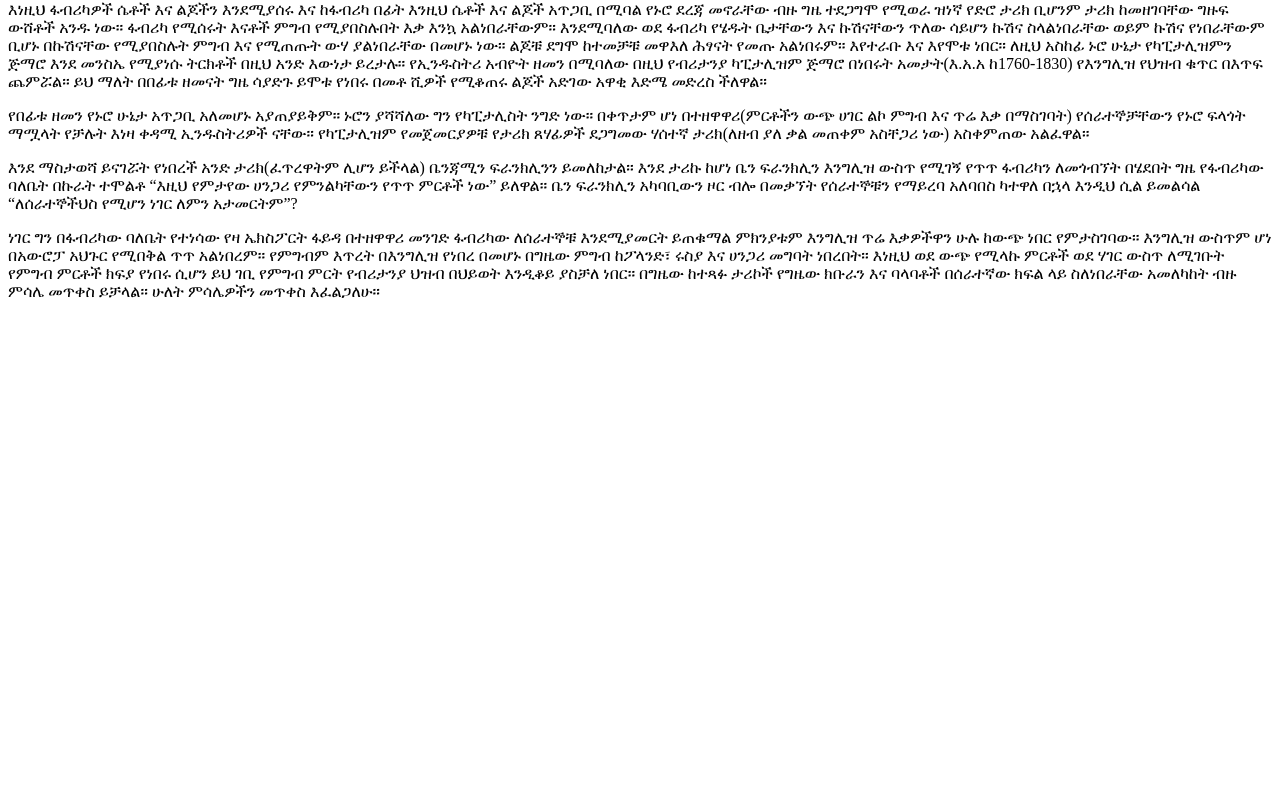
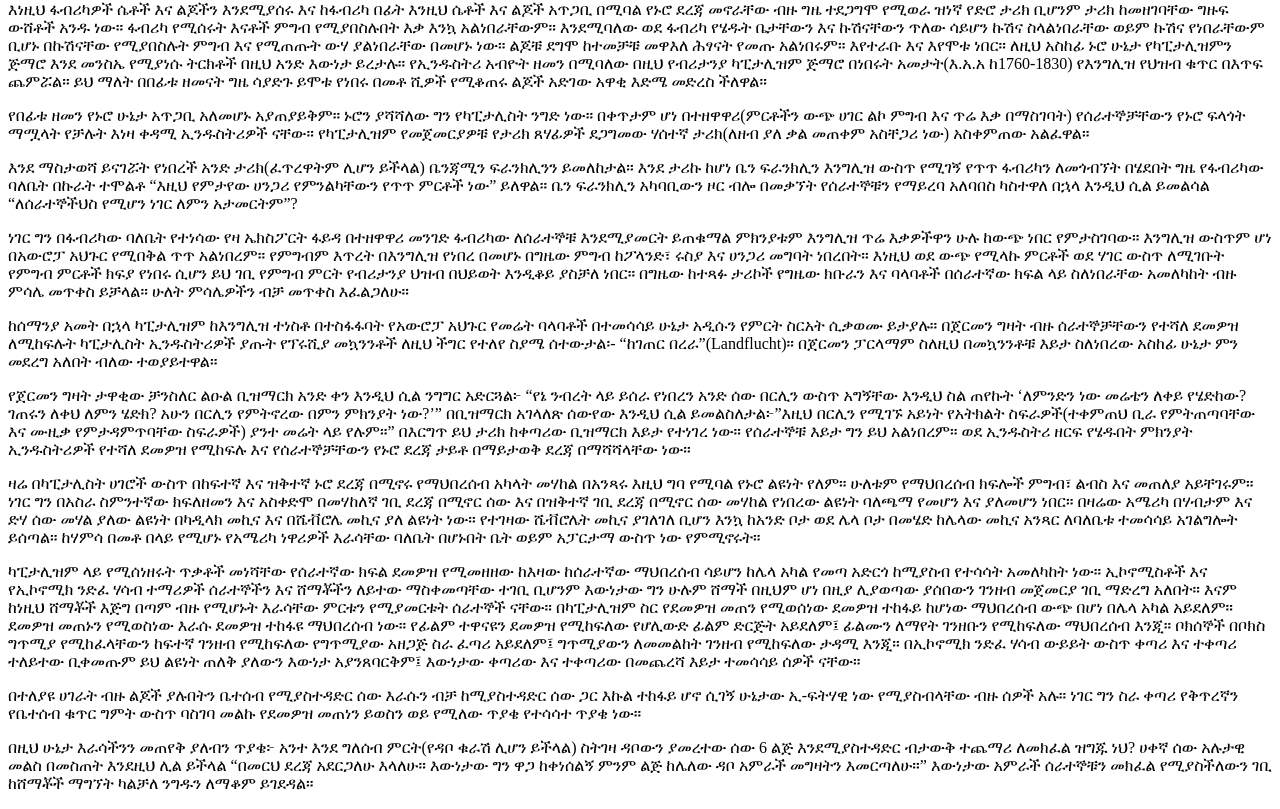
Before and after one commit to mickykebe/book-economic-policy-thoughts-for-today-and-tomorrow, a Next.js app: page /capitalism in a window 1280 px wide. Shown: the part 1387-2196 px from the top of the page. Before the commit the page ends 1704 px from the top, so only its background shows below. Built offline with nearby package versions, Linux system fonts and the light colour scheme.

Commit message:
capitalism wip

```diff
--- a/pages/capitalism.mdx
+++ b/pages/capitalism.mdx
@@ -42,6 +42,18 @@
 
 የበፊቱ ዘመን የኑሮ ሁኔታ አጥጋቢ አለመሆኑ አያጠያይቅም። ኑሮን ያሻሻለው ግን የካፒታሊስት ንግድ ነው። በቀጥታም ሆነ በተዘዋዋሪ(ምርቶችን ውጭ ሀገር ልኮ ምግብ እና ጥሬ እቃ በማስገባት) የሰራተኞቻቸውን የኑሮ ፍላጎት ማሟላት የቻሉት እነዛ ቀዳሚ ኢንዱስትሪዎች ናቸው። የካፒታሊዝም የመጀመርያዎቹ የታሪክ ጸሃፊዎች ደጋግመው ሃሰተኛ ታሪክ(ለዘብ ያለ ቃል መጠቀም አስቸጋሪ ነው) አስቀምጠው አልፈዋል።
 
-እንደ ማስታወሻ ይናገሯት የነበረች አንድ ታሪክ(ፈጥረዋትም ሊሆን ይችላል) ቤንጃሚን ፍራንክሊንን ይመለከታል። እንደ ታሪኩ ከሆነ ቤን ፍራንክሊን እንግሊዝ ውስጥ የሚገኝ የጥጥ ፋብሪካን ለመጎብኘት በሄደበት ግዜ የፋብሪካው ባለቤት በኩራት ተሞልቶ “እዚህ የምታየው ሀንጋሪ የምንልካቸውን የጥጥ ምርቶች ነው” ይለዋል። ቤን ፍራንክሊን አካባቢውን ዞር ብሎ በመቃኘት የሰራተኞቹን የማይረባ አለባበስ ካተዋለ በኋላ እንዲህ ሲል ይመልሳል “ለሰራተኞችህስ የሚሆን ነገር ለምን አታመርትም”?
+እንደ ማስታወሻ ይናገሯት የነበረች አንድ ታሪክ(ፈጥረዋትም ሊሆን ይችላል) ቤንጃሚን ፍራንክሊንን ይመለከታል። እንደ ታሪኩ ከሆነ ቤን ፍራንክሊን እንግሊዝ ውስጥ የሚገኝ የጥጥ ፋብሪካን ለመጎብኘት በሄደበት ግዜ የፋብሪካው ባለቤት በኩራት ተሞልቶ “እዚህ የምታየው ሀንጋሪ የምንልካቸውን የጥጥ ምርቶች ነው” ይለዋል። ቤን ፍራንክሊን አካባቢውን ዞር ብሎ በመቃኘት የሰራተኞቹን የማይረባ አለባበስ ካስተዋለ በኋላ እንዲህ ሲል ይመልሳል “ለሰራተኞችህስ የሚሆን ነገር ለምን አታመርትም”?
 
-ነገር ግን በፋብሪካው ባለቤት የተነሳው የዛ ኤክስፖርት ፋይዳ በተዘዋዋሪ መንገድ ፋብሪካው ለሰራተኞቹ እንደሚያመርት ይጠቁማል ምክንያቱም እንግሊዝ ጥሬ እቃዎችዋን ሁሉ ከውጭ ነበር የምታስገባው። እንግሊዝ ውስጥም ሆነ በአውሮፓ አህጉር የሚበቅል ጥጥ አልነበረም። የምግብም እጥረት በእንግሊዝ የነበረ በመሆኑ በግዜው ምግብ ከፖላንድ፣ ሩስያ እና ሀንጋሪ መግባት ነበረበት። እነዚህ ወደ ውጭ የሚላኩ ምርቶች ወደ ሃገር ውስጥ ለሚገቡት የምግብ ምርቶች ክፍያ የነበሩ ሲሆን ይህ ገቢ የምግብ ምርት የብሪታንያ ህዝብ በህይወት እንዲቆይ ያስቻለ ነበር። በግዜው ከተጻፉ ታሪኮች የግዜው ክቡራን እና ባላባቶች በሰራተኛው ክፍል ላይ ስለነበራቸው አመለካከት ብዙ ምሳሌ መጥቀስ ይቻላል። ሁለት ምሳሌዎችን መጥቀስ እፈልጋለሁ።
+ነገር ግን በፋብሪካው ባለቤት የተነሳው የዛ ኤክስፖርት ፋይዳ በተዘዋዋሪ መንገድ ፋብሪካው ለሰራተኞቹ እንደሚያመርት ይጠቁማል ምክንያቱም እንግሊዝ ጥሬ እቃዎችዋን ሁሉ ከውጭ ነበር የምታስገባው። እንግሊዝ ውስጥም ሆነ በአውሮፓ አህጉር የሚበቅል ጥጥ አልነበረም። የምግብም እጥረት በእንግሊዝ የነበረ በመሆኑ በግዜው ምግብ ከፖላንድ፣ ሩስያ እና ሀንጋሪ መግባት ነበረበት። እነዚህ ወደ ውጭ የሚላኩ ምርቶች ወደ ሃገር ውስጥ ለሚገቡት የምግብ ምርቶች ክፍያ የነበሩ ሲሆን ይህ ገቢ የምግብ ምርት የብሪታንያ ህዝብ በህይወት እንዲቆይ ያስቻለ ነበር። በግዜው ከተጻፉ ታሪኮች የግዜው ክቡራን እና ባላባቶች በሰራተኛው ክፍል ላይ ስለነበራቸው አመለካከት ብዙ ምሳሌ መጥቀስ ይቻላል። ሁለት ምሳሌዎችን ብቻ መጥቀስ እፈልጋለሁ።
+
+ከሰማንያ አመት በኋላ ካፒታሊዝም ከእንግሊዝ ተነስቶ በተስፋፋባት የአውሮፓ አህጉር የመሬት ባላባቶች በተመሳሳይ ሁኔታ አዲሱን የምርት ስርአት ሲቃወሙ ይታያሉ። በጀርመን ግዛት ብዙ ሰራተኞቻቸውን የተሻለ ደመዎዝ ለሚከፍሉት ካፒታሊስት ኢንዱስትሪዎች ያጡት የፕሩሺያ መኳንንቶች ለዚህ ችግር የተለየ ስያሜ ሰተውታል፡- “ከገጠር በረራ”(Landflucht)። በጀርመን ፓርላማም ስለዚህ በመኳንንቶቹ እይታ ስለነበረው አስከፊ ሁኔታ ምን መደረግ አለበት ብለው ተወያይተዋል።
+
+የጀርመን ግዛት ታዋቂው ቻንስለር ልዑል ቢዝማርክ አንድ ቀን እንዲህ ሲል ንግግር አድርጓል፦ “የኔ ንብረት ላይ ይሰራ የነበረን አንድ ሰው በርሊን ውስጥ አግኝቸው እንዲህ ስል ጠየኩት ‘ለምንድን ነው መሬቴን ለቀይ የሄድከው? ገጠሩን ለቀህ ለምን ሄድክ? አሁን በርሊን የምትኖረው በምን ምክንያት ነው?’” በቢዝማርክ አገላለጽ ሰውየው እንዲህ ሲል ይመልስለታል፦”እዚህ በርሊን የሚገኙ አይነት የአትክልት ስፍራዎች(ተቀምጠህ ቢራ የምትጠጣባቸው እና ሙዚቃ የምታዳምጥባቸው ስፍራዎች) ያንተ መሬት ላይ የሉም።” በእርግጥ ይህ ታሪክ ከቀጣሪው ቢዝማርክ እይታ የተነገረ ነው። የሰራተኞቹ እይታ ግን ይህ አልነበረም። ወደ ኢንዱስትሪ ዘርፍ የሄዱበት ምክንያት ኢንዱስትሪዎች የተሻለ ደመዎዝ የሚከፍሉ እና የሰራተኞቻቸውን የኑሮ ደረጃ ታይቶ በማይታወቅ ደረጃ በማሻሻላቸው ነው።
+
+ዛሬ በካፒታሊስት ሀገሮች ውስጥ በከፍተኛ እና ዝቅተኛ ኑሮ ደረጃ በሚኖሩ የማህበረሰብ አካላት መሃከል በአንጻሩ እዚህ ግባ የሚባል የኑሮ ልዩነት የለም። ሁለቱም የማህበረሰብ ክፍሎች ምግብ፣ ልብስ እና መጠለያ አይቸገሩም። ነገር ግን በአስራ ስምንተኛው ክፍለዘመን እና አስቀድሞ በመሃከለኛ ገቢ ደረጃ በሚኖር ሰው እና በዝቅተኛ ገቢ ደረጃ በሚኖር ሰው መሃከል የነበረው ልዩነት ባለጫማ የመሆን እና ያለመሆን ነበር። በዛሬው አሜሪካ በሃብታም እና ድሃ ሰው መሃል ያለው ልዩነት በካዲላክ መኪና እና በሼቭሮሌ መኪና ያለ ልዩነት ነው። የተገዛው ሼቭሮሌት መኪና ያገለገለ ቢሆን እንኳ ከአንድ ቦታ ወደ ሌላ ቦታ በመሄድ ከሌላው መኪና አንጻር ለባለቤቱ ተመሳሳይ አገልግሎት ይሰጣል። ከሃምሳ በመቶ በላይ የሚሆኑ የአሜሪካ ነዋሪዎች እራሳቸው ባለቤት በሆኑበት ቤት ወይም አፓርታማ ውስጥ ነው የምሚኖሩት።
+
+ካፒታሊዝም ላይ የሚሰነዘሩት ጥቃቶች መነሻቸው የሰራተኛው ክፍል ደመዎዝ የሚመዘዘው ከእዛው ከሰራተኛው ማህበረሰብ ሳይሆን ከሌላ አካል የመጣ አድርጎ ከሚያስብ የተሳሳት አመለካከት ነው። ኢኮኖሚስቶች እና የኢኮኖሚክ ንድፈ ሃሳብ ተማሪዎች ሰራተኞችን እና ሸማቾችን ለይተው ማስቀመጣቸው ተገቢ ቢሆንም እውነታው ግን ሁሉም ሸማች በዚህም ሆነ በዚያ ሊያወጣው ያሰበውን ገንዘብ መጀመርያ ገቢ ማድረግ አለበት። እናም ከነዚህ ሸማቾች እጅግ በጣም ብዙ የሚሆኑት እራሳቸው ምርቱን የሚያመርቱት ሰራተኞች ናቸው። በካፒታሊዝም ስር የደመዎዝ መጠን የሚወሰነው ደመዎዝ ተከፋይ ከሆነው ማህበረሰብ ውጭ በሆነ በሌላ አካል አይደለም። ደመዎዝ መጠኑን የሚወስነው እራሱ ደመዎዝ ተከፋዩ ማህበረሰብ ነው። የፊልም ተዋናዩን ደመዎዝ የሚከፍለው የሆሊውድ ፊልም ድርጅት አይደለም፤ ፊልሙን ለማየት ገንዘቡን የሚከፍለው ማህበረሰብ እንጂ። ቦክሰኞች በቦክስ ግጥሚያ የሚከፈላቸውን ከፍተኛ ገንዘብ የሚከፍለው የግጥሚያው አዘጋጅ ስራ ፈጣሪ አይደለም፤ ግጥሚያውን ለመመልከት ገንዘብ የሚከፍለው ታዳሚ እንጂ። በኢኮኖሚክ ንድፈ ሃሳብ ውይይት ውስጥ ቀጣሪ እና ተቀጣሪ ተለይተው ቢቀመጡም ይህ ልዩነት ጠለቅ ያለውን እውነታ አያንጸባርቅም፤ እውነታው ቀጣሪው እና ተቀጣሪው በመጨረሻ እይታ ተመሳሳይ ሰዎች ናቸው።
+
+በተለያዩ ሀገራት ብዙ ልጆች ያሉበትን ቤተሰብ የሚያስተዳድር ሰው እራሱን ብቻ ከሚያስተዳድር ሰው ጋር እኩል ተከፋይ ሆኖ ሲገኝ ሁኔታው ኢ-ፍትሃዊ ነው የሚያስብላቸው ብዙ ሰዎች አሉ። ነገር ግን ስራ ቀጣሪ የቅጥረኛን የቤተሰብ ቁጥር ግምት ውስጥ ባስገባ መልኩ የደመዎዝ መጠነን ይወስን ወይ የሚለው ጥያቄ የተሳሳተ ጥያቄ ነው።
+
+በዚህ ሁኔታ እራሳችንን መጠየቅ ያለብን ጥያቄ፦ አንተ እንደ ግለሰብ ምርት(የዳቦ ቁራሽ ሊሆን ይችላል) ስትገዛ ዳቦውን ያመረተው ሰው 6 ልጅ እንደሚያስተዳድር ብታውቅ ተጨማሪ ለመክፈል ዝግጁ ነህ? ሀቀኛ ሰው አሉታዊ መልስ በመስጠት እንደዚህ ሊል ይችላል “በመርህ ደረጃ አደርጋለሁ እላለሁ። እውነታው ግን ዋጋ ከቀነሰልኝ ምንም ልጅ ከሌለው ዳቦ አምራች መግዛትን እመርጣለሁ።” እውነታው አምራች ሰራተኞቹን መክፈል የሚያስችለውን ገቢ ከሸማቾች ማግኘት ካልቻለ ንግዱን ለማቆም ይገደዳል።
```
